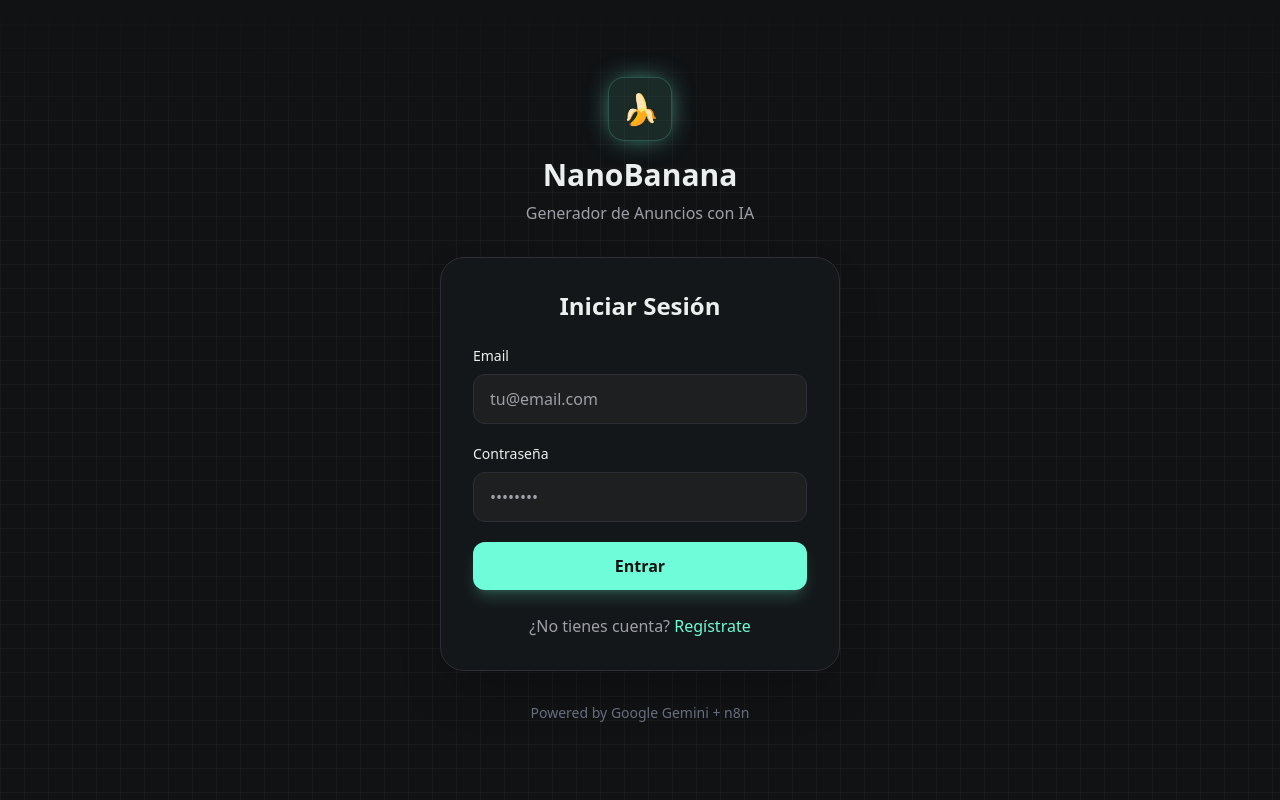
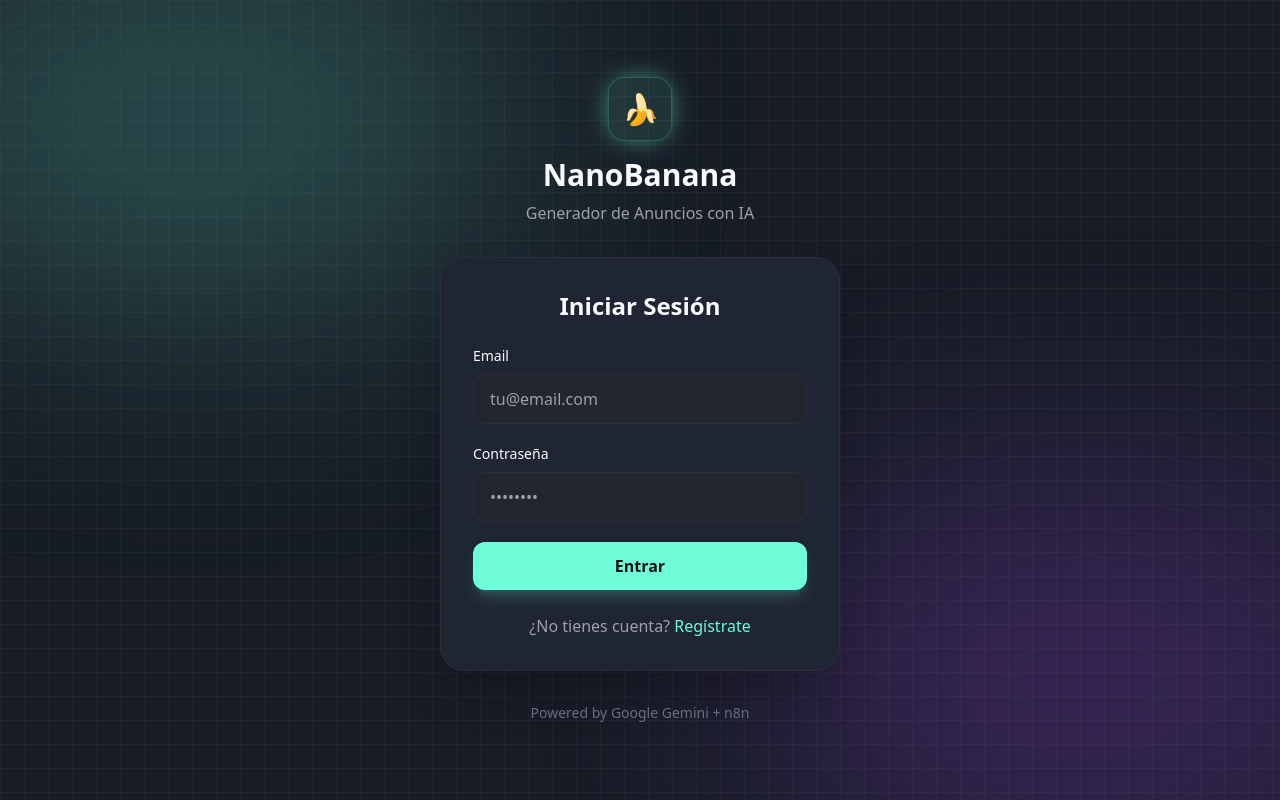
Before and after one commit to serquin35/generadorAnuncios, a Next.js app: page /login in a window 1280 px wide. Built offline with nearby package versions, Linux system fonts and the light colour scheme.

Commit message:
style: brighten theme and add vibrant multi-color background gradients

```diff
--- a/app/dashboard/page.tsx
+++ b/app/dashboard/page.tsx
@@ -45,8 +45,12 @@ export default async function DashboardPage() {
     }))
 
     return (
-        <div className="min-h-screen bg-background text-foreground bg-[radial-gradient(ellipse_80%_80%_at_50%_-20%,var(--tw-gradient-stops))] from-primary/20 via-background to-background">
-            {/* Background Grid Pattern */}
+        <div className="min-h-screen bg-background text-foreground relative overflow-hidden">
+            {/* Vibrant Background Blurs */}
+            <div className="absolute top-[-20%] left-[20%] w-[60%] h-[60%] bg-primary/20 rounded-full blur-[120px] pointer-events-none" />
+            <div className="absolute bottom-[-10%] right-[-10%] w-[40%] h-[40%] bg-blue-600/20 rounded-full blur-[100px] pointer-events-none" />
+
+            {/* Grid Pattern */}
             <div className="absolute inset-0 bg-[linear-gradient(to_right,#80808012_1px,transparent_1px),linear-gradient(to_bottom,#80808012_1px,transparent_1px)] bg-[size:24px_24px] pointer-events-none" />
 
             {/* Navigation */}
--- a/app/globals.css
+++ b/app/globals.css
@@ -1,15 +1,17 @@
 @import "tailwindcss";
 
 :root {
-  /* Default to Dark Mode (Pointer AI Theme) */
-  --background: 210 11% 7%;
-  --foreground: 160 14% 93%;
+  /* Pointer AI Theme - Adjusted Brightness */
+  --background: 220 25% 12%;
+  /* Deeper Slate, not Black */
+  --foreground: 210 20% 98%;
 
-  --card: 210 11% 9%;
-  --card-foreground: 160 14% 93%;
+  --card: 220 25% 16%;
+  /* Lighter Card */
+  --card-foreground: 210 20% 98%;
 
-  --popover: 210 11% 7%;
-  --popover-foreground: 160 14% 93%;
+  --popover: 220 25% 12%;
+  --popover-foreground: 210 20% 98%;
 
   --primary: 165 96% 71%;
   --primary-foreground: 160 8% 6%;
--- a/app/login/page.tsx
+++ b/app/login/page.tsx
@@ -36,10 +36,13 @@ export default function LoginPage() {
     }
 
     return (
-        <div className="min-h-screen flex items-center justify-center bg-background text-foreground">
-            {/* Background Grid Pattern (Subtle) */}
-            <div className="absolute inset-0 bg-[linear-gradient(to_right,#80808012_1px,transparent_1px),linear-gradient(to_bottom,#80808012_1px,transparent_1px)] bg-[size:24px_24px]" />
-            <div className="absolute inset-x-0 top-0 h-32 bg-gradient-to-b from-background to-transparent pointer-events-none" />
+        <div className="min-h-screen flex items-center justify-center bg-background text-foreground relative overflow-hidden">
+            {/* Vibrant Background Blurs */}
+            <div className="absolute top-[-10%] left-[-10%] w-[50%] h-[50%] bg-primary/20 rounded-full blur-[120px] pointer-events-none" />
+            <div className="absolute bottom-[-10%] right-[-10%] w-[50%] h-[50%] bg-purple-500/20 rounded-full blur-[120px] pointer-events-none" />
+
+            {/* Grid Pattern */}
+            <div className="absolute inset-0 bg-[linear-gradient(to_right,#80808012_1px,transparent_1px),linear-gradient(to_bottom,#80808012_1px,transparent_1px)] bg-[size:24px_24px] pointer-events-none" />
 
             <div className="relative w-full max-w-md px-6">
                 {/* Logo / Branding */}
```
